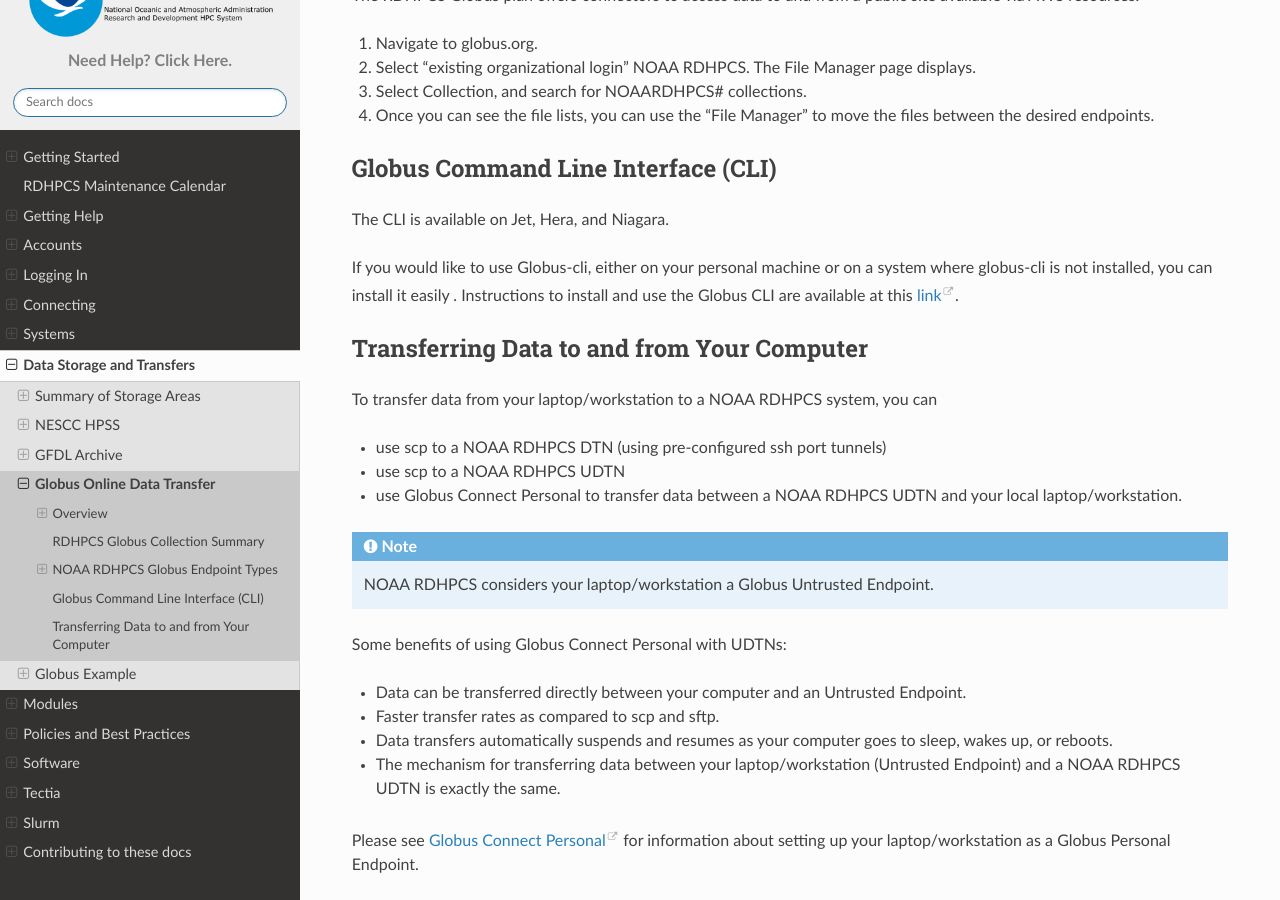
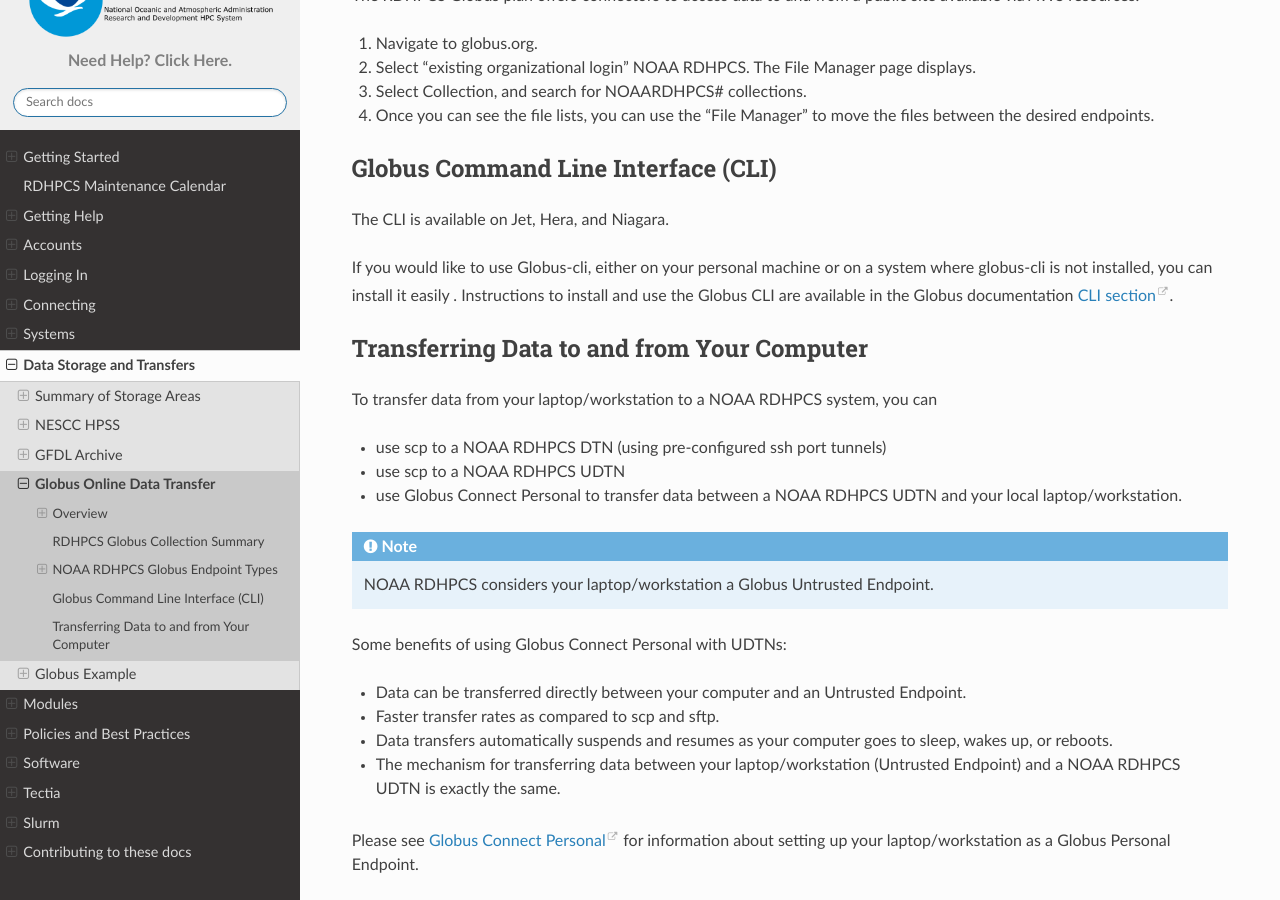
Before and after one commit to NOAA-RDHPCS/noaa-rdhpcs.github.io, a Sphinx documentation site: the page built from source/data/globus_online_data_transfer.rst, in a window 1280 px wide and 900 px high, scrolled down 1972 px. Built offline with Sphinx 7.4.7 and the Read the Docs theme 2.0.0, drawn with Linux system fonts in a browser that asks for light colours.

Commit message:
closer and closer

```diff
--- a/source/data/globus_online_data_transfer.rst
+++ b/source/data/globus_online_data_transfer.rst
@@ -181,7 +181,10 @@ Globus Command Line Interface (CLI)
 
 The CLI is available on Jet, Hera, and Niagara.
 
-If you would like to use Globus-cli, either on your personal machine or on a system where globus-cli is not installed, you can install it easily . Instructions to install and use the Globus CLI are available at this `link <https://docs.globus.org/cli/ Globus CLI>`_.
+If you would like to use Globus-cli, either on your personal machine
+or on a system where globus-cli is not installed, you can install it
+easily . Instructions to install and use the Globus CLI are available
+in the Globus documentation `CLI section <https://docs.globus.org/cli>`_.
 
 Transferring Data to and from Your Computer
 ===========================================
```
Also changed, not shown: source/systems/cloud_user_guide.rst (+4 -4 lines).
